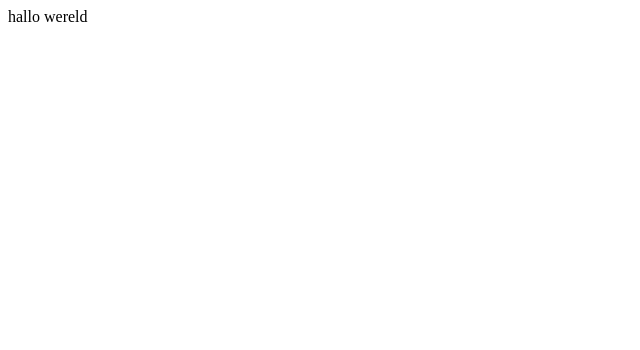
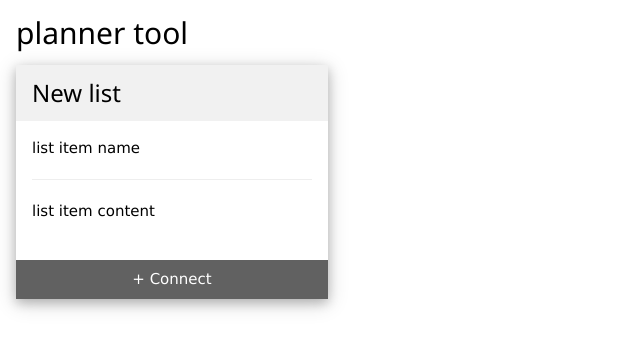
Before and after one commit to WinterBreeze31/backend-challange-2, a PHP site: page / in a window 1280 px wide. Before the commit the part shown is almost empty. Shown: the top 350 px of the page, without its empty margins (0-640 px from the left). Run offline with PHP 8.4, Linux system fonts and the light colour scheme; data that the repository does not hold is empty.

Commit message:
basic front end and db setup

```diff
--- a/plannertool/index.php
+++ b/plannertool/index.php
@@ -4,7 +4,107 @@
 <?php
 include("resources/head.php");
 ?>
+<?php
+$list = $pdo->query('SELECT * FROM `list`');
+
+?>
+
 <body>
-        hallo wereld
+    <div class="w3-container">
+        <h2>planner tool</h2>
+
+
+
+<!-- lists loop -->
+        <?php
+        foreach ($list as $val) {
+        ?>
+
+            <div class="w3-card-4" style="width:25%; display:inline-block;">
+                <header class="w3-container w3-light-grey">
+                    <h3><?php echo $val['name']; ?></h3>
+                </header>
+                <div class="w3-container">
+                    <?php
+
+                    $stmt = $pdo->prepare('SELECT * FROM listitem WHERE listId = ?');
+                    $stmt->execute([$val['id']]);
+                    $items = $stmt->fetchAll();
+
+// list item loop
+                    foreach ($items as $val1) { ?>
+                        <div class="item">
+                            <p><?php echo $val1['name']; ?></p>
+                            <hr>
+                            <p>list item content</p><br>
+                        </div>
+                    <?php } ?>
+
+
+
+                </div>
+                <button class="w3-button w3-block w3-dark-grey" onclick="modal('modal<?php echo $val['id'] ?>', 'open')">New item</button>
+<!-- new item modal -->
+                <div id="modal<?php echo $val['id'] ?>" class="w3-modal">
+                    <div class="w3-modal-content">
+                        <div class="w3-container">
+                            <span onclick="modal('modal<?php echo $val['id'] ?>', 'close')" class="w3-button w3-display-topright">&times;</span>
+
+                            <form action="#" method="post" class="w3-container">
+                                <h3>New Item</h3>
+                                <input type="hidden" name="listId" value="<?php echo $val['id'] ?>">
+                                <br>
+                                <input type="text" name="itemName" placeholder="Name of list item" class="w3-input w3-border">
+                                <br>
+                                <input type="number" name="itemPriority" placeholder="priority" class="w3-input w3-border">
+                                <br>
+                                <input type="number" name="ItemDuration" placeholder="Duration in minutes" class="w3-input w3-border">
+                                <br>
+                                <textarea name="itemContent" style="resize: vertical;" cols="30" rows="10" placeholder="content" class="w3-input w3-border"></textarea>
+                                <br>
+                                <input type="submit" value="Add Item" class="w3-btn w3-block">
+                                <br>
+                            </form>
+
+
+                        </div>
+                    </div>
+                </div>
+            </div>
+        <?php
+        }
+        ?>
+
+
+
+
+
+        <div class="w3-card-4" style="width:25%; display:inline-block;">
+            <header class="w3-container w3-light-grey">
+                <h3>New list</h3>
+            </header>
+            <div class="w3-container">
+                <p>list item name</p>
+                <hr>
+                <p>list item content</p><br>
+            </div>
+            <button class="w3-button w3-block w3-dark-grey">+ Connect</button>
+        </div>
+    </div>
+
+
+
+
+    <script>
+        function modal(elementID, openClose) {
+            var element = document.getElementById(elementID);
+            if (openClose === "open") {
+                element.style.display = "block";
+            } else {
+                element.style.display = "none";
+            }
+        }
+    </script>
 </body>
+
 </html>
--- a/plannertool/resources/functions.php
+++ b/plannertool/resources/functions.php
@@ -16,7 +16,3 @@ try {
 } catch (\PDOException $e) {
      throw new \PDOException($e->getMessage(), (int)$e->getCode());
 }
-
-// $stmt = $pdo->prepare('SELECT * FROM users WHERE email = :email AND status=:status');
-// $stmt->execute(['email' => $email, 'status' => $status]);
-// $user = $stmt->fetch();
--- a/plannertool/resources/head.php
+++ b/plannertool/resources/head.php
@@ -5,4 +5,6 @@
     <meta http-equiv="X-UA-Compatible" content="IE=edge">
     <meta name="viewport" content="width=device-width, initial-scale=1.0">
     <title>Document</title>
+
+    <link rel="stylesheet" href="https://www.w3schools.com/w3css/4/w3.css">
 </head>
```
Lines whose indentation alone changed are shown as unchanged.
